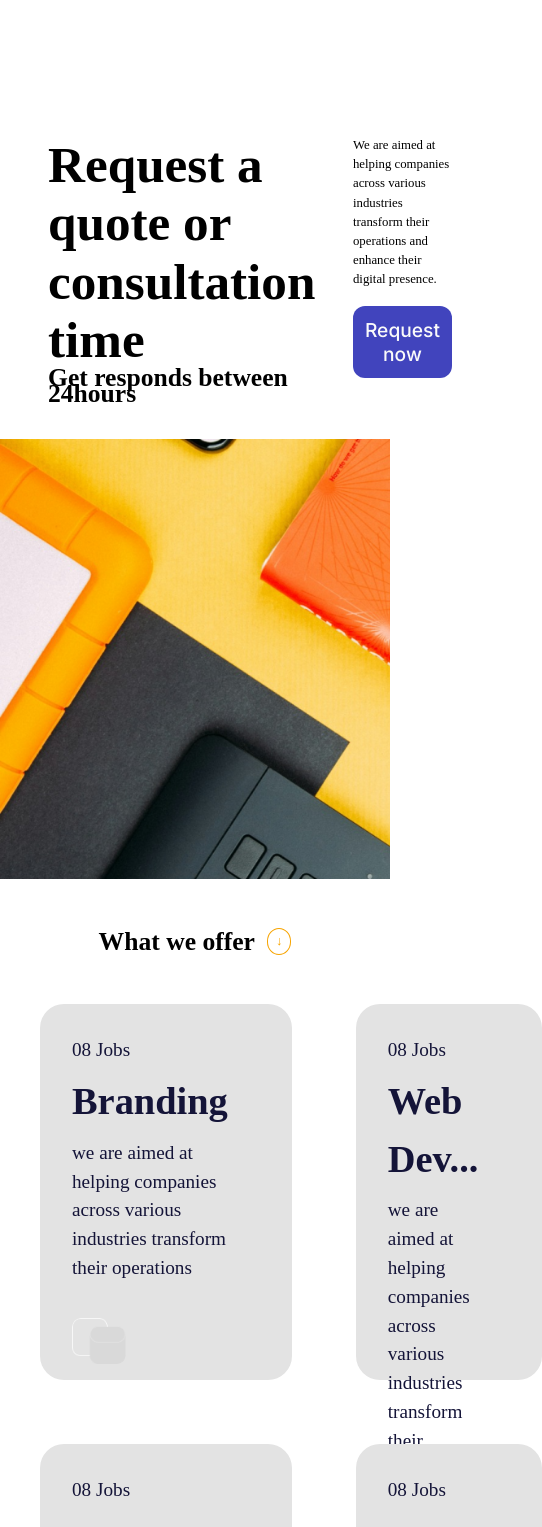
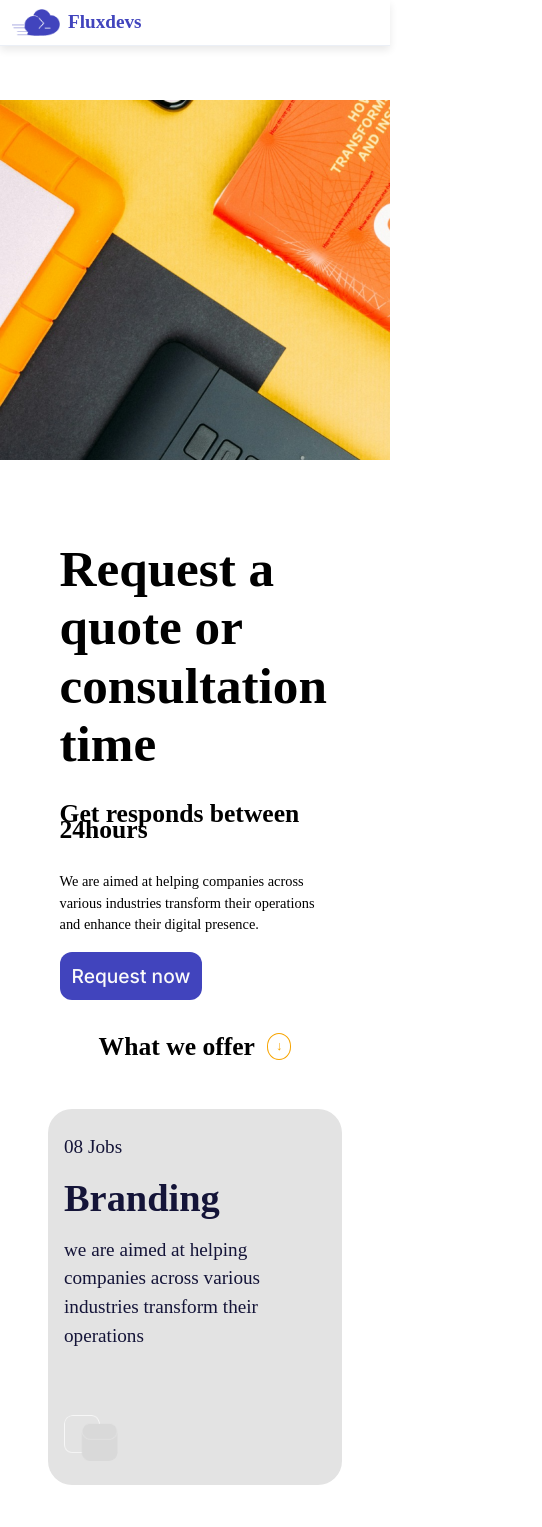
Before and after one commit to jubrealguy/fluxDevs, a React (Create React App) app: page /services in a window 390 px wide. Shown: the top 1527 px of the page, 542 px wide, since content can reach past the window. Built offline with nearby package versions, Linux system fonts and the light colour scheme.

Commit message:
responsiveness

```diff
--- a/src/components/Header.js
+++ b/src/components/Header.js
@@ -10,6 +10,15 @@ const Header = ({ logo, themeClick, dayLogo }) => {
         setIsActive(index)
     }
 
+    const navMobile = <nav className='header__nav-mobile'>
+                <ul className='header__list-mobile'>
+                    <li><Link to='/' className={isActive === 1 ? 'active': ''} onClick={() => makeActive(1)}>Home</Link></li>
+                    <li><Link to='/about' className={isActive === 2 ? 'active': ''} onClick={() => makeActive(2)}>About Us</Link></li>
+                    <li><Link to='/services' className={isActive === 3 ? 'active': ''} onClick={() => makeActive(3)}>Services</Link></li>
+                    <li><Link to='/projects' className={isActive === 4 ? 'active': ''} onClick={() =>makeActive(4)}>Our Projects</Link></li>
+                </ul>
+            </nav>
+
     return (
         <header className={`header ${headerClass}`}>
             <h1 className='header__primary'>
@@ -21,7 +30,7 @@ const Header = ({ logo, themeClick, dayLogo }) => {
                     <li><Link to='/' className={isActive === 1 ? 'active': ''} onClick={() => makeActive(1)}>Home</Link></li>
                     <li><Link to='/about' className={isActive === 2 ? 'active': ''} onClick={() => makeActive(2)}>About Us</Link></li>
                     <li><Link to='/services' className={isActive === 3 ? 'active': ''} onClick={() => makeActive(3)}>Services</Link></li>
-                    <li><Link to='/projects' className={isActive === 4 ? 'active': ''} onClick={() =>makeActive(4)}>Our Projects</Link></li>
+                    <li className='marleft'><Link to='/projects' className={isActive === 4 ? 'active': ''} onClick={() =>makeActive(4)}>Our Projects</Link></li>
                 </ul>
             </nav>
             <div className='header__box'>
--- a/src/components/Services.js
+++ b/src/components/Services.js
@@ -8,13 +8,15 @@ const Services = ({logo, dayLogo}) => {
     return (
         <section className='service'>
             <div className='service__request'>
-                <p className='bolder'>Request a quote or consultation time <span className='bold'>Get responds between 24hours</span></p>
-                <div>
-                    <p className='light'>We are aimed at helping companies across various industries transform their operations and enhance their digital presence.</p>
-                    <button>Request now</button>
+                <div className='service__request-text'>
+                    <p><span className='bolder'>Request a quote or consultation time</span><span className='bold'>Get responds between 24hours</span></p>
+                    <div className='lighter'>
+                        <p className='light'>We are aimed at helping companies across various industries transform their operations and enhance their digital presence.</p>
+                        <button>Request now</button>
+                    </div>
                 </div>
+                <div className='cover-box'></div>
             </div>
-            <div className='cover-box'></div>
             <div className='offer'>
                 <h3><span className='text'>What we offer </span><span className='arr'>&darr;</span></h3>
                 <ul className='offer__list'>
--- a/src/css/about.css
+++ b/src/css/about.css
@@ -5,11 +5,11 @@
     justify-content: center;
     align-items: center;
     margin: 4rem 3rem 8rem 3rem;
-    gap: 6rem;
+    gap: 4.5rem;
   }
 
   .about__left {
-    flex: 0 0 45%;
+    flex: 0 0 50%;
     padding: 4rem;
   }
 
@@ -42,8 +42,8 @@
 
   .about__right img {
     display: inline-block;
-    width: 58.5rem;
-    height: 36.7rem;
+    width: 100%;
+    height: 100%;
     margin-bottom: 3rem;
   }
 
@@ -78,3 +78,21 @@
     font-size: 1.6rem;
     font-weight: 500;
   }
+
+  @media screen and (max-width: 750px) {
+    .about {
+      flex-direction: column;
+      margin-top: -5rem;
+    }
+
+    .about__left {
+      text-align: center;
+    }
+
+    .about__right img {
+      margin-left: 50%;
+      transform: translateX(-50%);
+      width: 80%;
+      height: 80%;
+    }
+  }
--- a/src/css/header.css
+++ b/src/css/header.css
@@ -10,12 +10,6 @@
   margin-bottom: 4rem;
   position: fixed;
   z-index: 100;
-}
-
-@media screen and (max-width: 900px) {
-  .header {
-    display: none;
-  }
 }
 
 .header-day {
@@ -31,9 +25,14 @@
 
 .header__primary  {
   display: flex;
-  justify-content: center;
   align-items: center;
-  margin-right: 17rem;
+  flex: 0 0 40%;
+}
+
+@media screen and (max-width: 1150px) {
+  .header__primary {
+    flex: 0 0 27%;
+  }
 }
 
 .header__primary img {
@@ -52,16 +51,13 @@
 }
 
 .header__nav {
-  margin: 0 auto;
+  margin-right: auto;
 }
 
 .header__list {
   list-style: none;
   display: flex;
-}
-
-.header__list li {
-  margin-right: 3rem;
+  gap: 3rem;
 }
 
 .header__list li .active {
@@ -74,6 +70,10 @@
   font-size: 2.4rem;
   font-weight: 500;
   line-height: 1.5
+}
+
+.header__list .marleft {
+  margin-right: auto;
 }
 
 .header__box {
@@ -97,6 +97,22 @@
   line-height: 1.5;
   border-radius: .7rem;
   background: #4144BD;
-  color: #ffffff;
+  color: #ffffff!important;
   text-decoration: none;
 }
+
+@media screen and (max-width: 900px) {
+  .header {
+    padding: 1rem 1.5rem;
+  }
+
+  .header__list {
+    gap: 1.5rem;
+  }
+}
+
+@media screen and (max-width: 750px) {
+  .header__list, .header__box {
+    display: none;
+  }
+}
--- a/src/css/project.css
+++ b/src/css/project.css
@@ -1,7 +1,9 @@
 /* ***************** P R O J E C T S ****************** */
 
 .projects .cover {
-    background-image: linear-gradient(rgba(217, 217, 217, 0.4), rgba(217, 217, 217, 0.4)),
+  display: inline-block;
+  width: 100%;
+    background-image: linear-gradient(rgba(217, 217, 217, 0.1), rgba(217, 217, 217, 0.4)),
     url("../img/Rectangle 4496.png");
     background-size: cover;
     height: 40rem;
@@ -15,7 +17,7 @@
   }
 
   .projects__intro {
-    margin: 0 5rem;
+    margin: 5rem;
     display: flex;
     justify-content: center;
     align-items: center;
@@ -24,9 +26,12 @@
   }
 
   .projects__intro  {
+    height: 43.5rem;
+  }
+
+  .projects__intro img {
+    display: inline-block;
     flex: 0 0 50%;
-    height: 43.5rem;
-    border-radius: 2rem;
   }
 
   .projects__intro--text {
@@ -106,3 +111,13 @@
     height: 44rem;
     border-radius: 0px, 8px, 8px, 0px;
   }
+
+  @media screen and (max-width: 750px) {
+    .projects .cover {
+      height: 30rem;
+      padding: 0;
+      display: flex;
+      justify-content: center;
+      align-items: center;
+    }
+  }
--- a/src/css/services.css
+++ b/src/css/services.css
@@ -1,13 +1,21 @@
 /* *****************  S E R V I C E S ****************** */
 
 .service__request{
-    margin: 4.5rem 6rem;
     display: flex;
-    gap: 4.7rem;
+    flex-direction: column;
+    gap: 3rem;
+  }
+
+  .service__request-text {
+    margin: 4rem 5%;
+    display: flex;
+    justify-content: center;
+    align-items: center;
+    gap: 4rem;
   }
 
   .service__request .bolder {
-    flex:  0 0 60%;
+    display: inline-block;
     font-size: 6.4rem;
     font-weight: 700;
     line-height: 7.3rem;
@@ -21,7 +29,7 @@
   }
 
   .service__request .light {
-    font-size: 1.6rem;
+    font-size: 1.8rem;
     font-weight: 400;
     line-height: 1.5;
     margin-bottom: 2rem;
@@ -42,6 +50,7 @@
   }
 
   .cover-box {
+    display: inline-block;
     background-image: url("../img/Rectangle 4500.png");
     background-size: cover;
     height: 55rem;
@@ -235,6 +244,7 @@
   .service__subscribe form {
     display: flex;
     align-items: center;
+    width: 75%;
   }
 
   .service__subscribe input {
@@ -258,3 +268,44 @@
     border-radius: 0 1rem 1rem 0;
     padding: 0 2rem;
   }
+
+  @media screen and (max-width: 750px) {
+    .service__request {
+      flex-direction: column-reverse;
+      gap: 0;
+    }
+    .service__request .bolder {
+      margin-bottom: 4rem;
+    }
+    .service__request-text {
+      flex-direction: column;
+      padding: 0 5rem;
+    }
+
+    .cover-box {
+      height: 45rem;
+    }
+
+    .offer__list {
+      grid-template-columns: 1fr;
+      padding: 0 1rem;
+    }
+
+    .offer__list--item {
+      padding: 3rem 2rem;
+    }
+
+    .service__recent {
+      flex-direction: column;
+    }
+
+    .service__subscribe {
+      padding: 4rem 5%;
+      width: 75%;
+    }
+
+    .service__subscribe form {
+      width: 100%;
+    }
+
+  }
--- a/src/css/team.css
+++ b/src/css/team.css
@@ -3,13 +3,6 @@
 .team {
   margin-bottom: 10rem;
 }
-
-  @media screen and (max-width: 900px) {
-    .team  {
-      display: none;
-    }
-  }
-
 
 .team__heading {
   text-align: right;
@@ -29,7 +22,11 @@
 }
 
 .team__wrapper {
-    display: grid;
+  display: flex;
+  justify-content: flex-start;
+  align-items: center;
+  margin: 3rem;
+  overflow: hidden;
   gap: 5rem;
 }
 
```
Also changed, not shown: src/img/ham-black.png (added), src/img/ham-light.png (added). Lines whose indentation alone changed are shown as unchanged.
